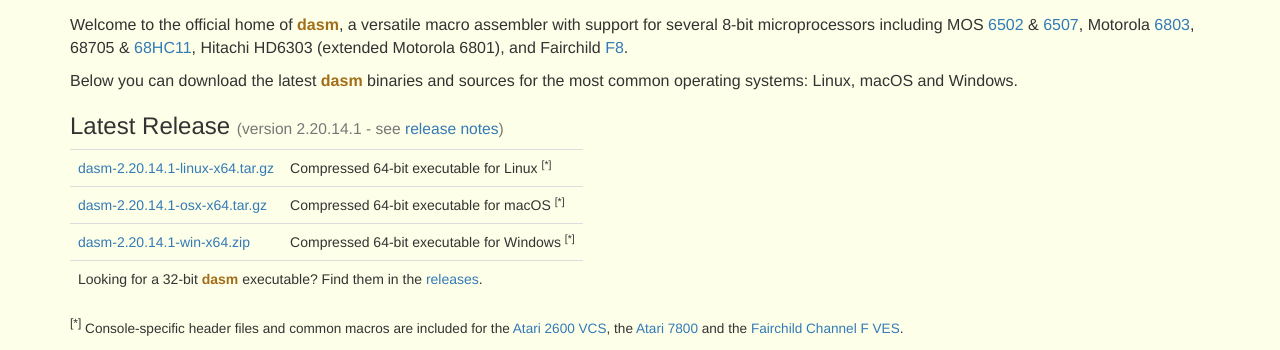
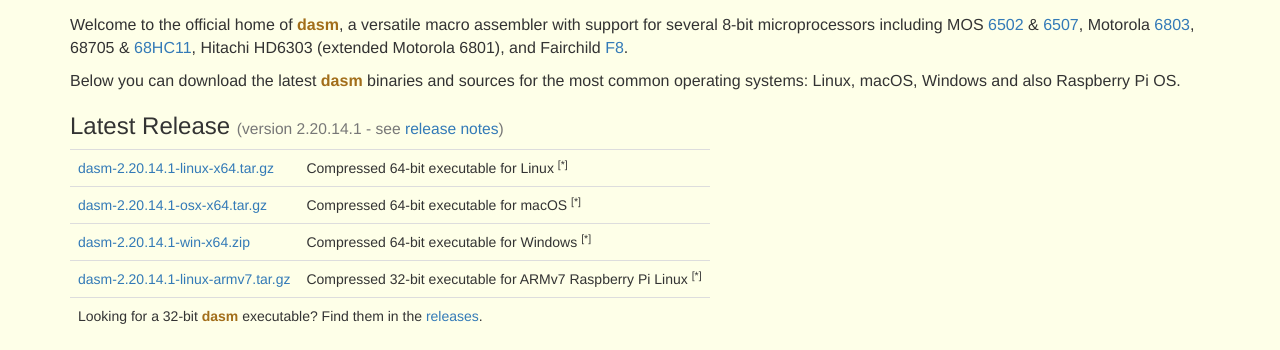
Before and after one commit to dasm-assembler/dasm-assembler.github.io, a plain HTML site: page index.html in a window 1280 px wide. Shown: the part 152-502 px from the top of the page. Drawn offline with nearby package versions, Linux system fonts and the light colour scheme.

Commit message:
Update index.html

```diff
--- a/index.html
+++ b/index.html
@@ -43,7 +43,7 @@
   </p>
   <p>
   Below you can download the latest <span class="dasm">dasm</span> binaries and sources for the
-  most common operating systems: Linux, macOS and Windows.</p>
+  most common operating systems: Linux, macOS, Windows and also Raspberry Pi OS.</p>
 
   <h3>Latest Release <small>(version 2.20.14.1 - see <a href="https://github.com/dasm-assembler/dasm/releases/tag/2.20.14.1">release notes</a>)</small></h3>
   <table class="table table-hover table-nonfluid">
@@ -58,6 +58,10 @@
     <tr>
       <td><a href="https://github.com/dasm-assembler/dasm/releases/download/2.20.14.1/dasm-2.20.14.1-win-x64.zip">dasm-2.20.14.1-win-x64.zip</a></td>
       <td>Compressed 64-bit executable for Windows <sup>[*]</sup></td>
+    </tr>
+    <tr>
+      <td><a href="https://github.com/dasm-assembler/dasm/releases/download/2.20.14.1/dasm-2.20.14.1-linux-armv7.tar.gz">dasm-2.20.14.1-linux-armv7.tar.gz</a></td>
+      <td>Compressed 32-bit executable for ARMv7 Raspberry Pi Linux <sup>[*]</sup></td>
     </tr>
     <tr>
       <td colspan="2">Looking for a 32-bit <span class="dasm">dasm</span> executable? Find them in the <a href="https://github.com/dasm-assembler/dasm/releases">releases</a>.</td>
```
